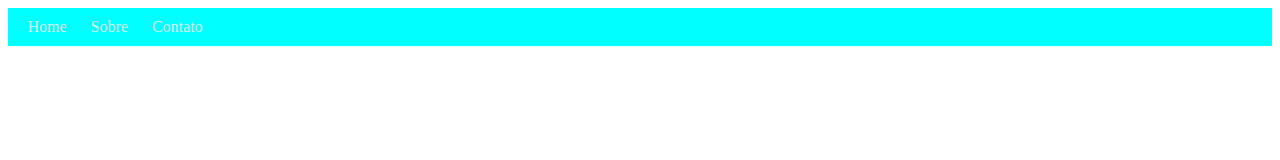
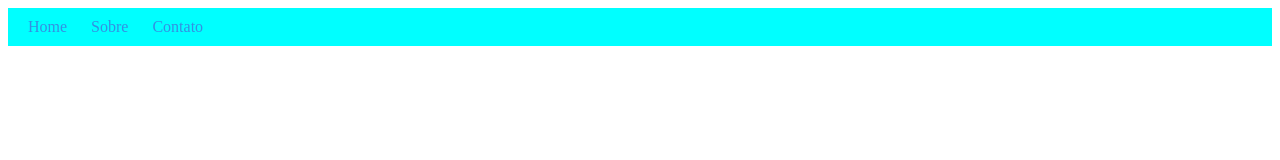
Before and after one commit to leMoreira/site_html, a plain HTML site: page index.html in a window 1280 px wide. Drawn offline with Linux system fonts and the light colour scheme.

Commit message:
Trocando as cores dos links

```diff
--- a/index.html
+++ b/index.html
@@ -8,9 +8,9 @@
 <body>
     <header style="background-color: aqua;width: 100%;color:#666;padding:10px 0">
         <nav style="width: 40%;">
-           <a href="#" style="margin-left: 20px;text-decoration: none;color:aliceblue">Home</a>
-           <a href="#" style="margin-left: 20px; text-decoration:none;color:aliceblue">Sobre</a>
-           <a href="#" style="margin-left: 20px; text-decoration: none;color:aliceblue">Contato</a>
+           <a href="#" style="margin-left: 20px;text-decoration: none;color:rgb(51, 144, 226)">Home</a>
+           <a href="#" style="margin-left: 20px; text-decoration:none;color:rgb(51, 144, 226)">Sobre</a>
+           <a href="#" style="margin-left: 20px; text-decoration: none;color:rgb(51, 144, 226)">Contato</a>
 
         </nav>
     </header>
```
